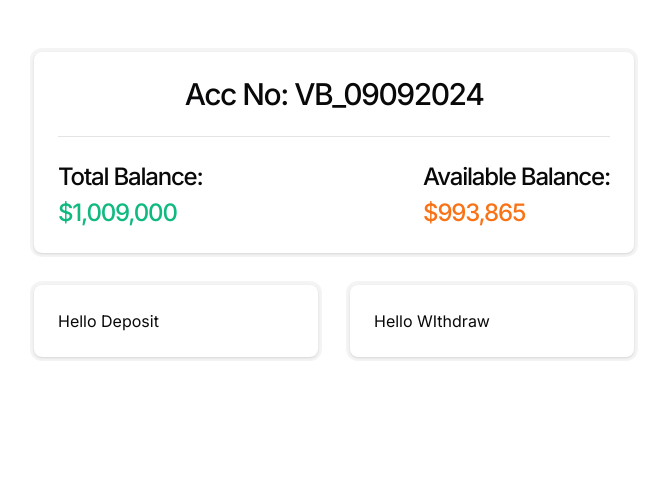
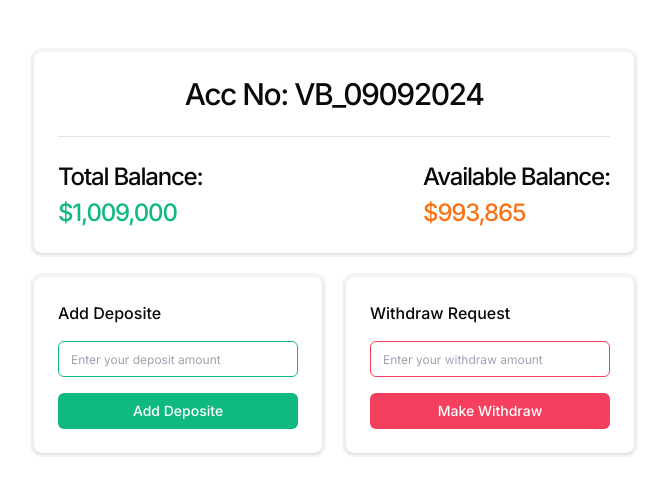
Before and after one commit to robiuzzaman4/vue-bank, a Vue app: page / in a window 1280 px wide. Shown: the top 494 px of the page, without its empty margins (306-973 px from the left). Built offline with nearby package versions, Linux system fonts and the light colour scheme.

Commit message:
feat: deposite and withdraw section input and button design done

```diff
--- a/src/components/Bank.vue
+++ b/src/components/Bank.vue
@@ -10,7 +10,7 @@ const availableBalance = computed(
 
 <template>
   <!-- container -->
-  <div class="w-full max-w-screen-sm mx-auto px-4 py-12 grid gap-6">
+  <div class="w-full max-w-screen-sm mx-auto px-4 py-12 grid gap-4">
     <!-- balance section -->
     <section class="w-full bg-zinc-100 p-1 rounded-xl">
       <div
@@ -41,17 +41,37 @@ const availableBalance = computed(
     </section>
 
     <!-- diposit and withdraw section -->
-    <section class="w-full grid md:grid-cols-2 gap-6">
+    <section class="w-full grid md:grid-cols-2 gap-4">
       <!-- diposit section -->
       <div class="w-full bg-zinc-100 p-1 rounded-xl">
-        <div class="w-full h-full bg-white p-6 rounded-lg shadow">
-          Hello Deposit
+        <div class="w-full h-full bg-white p-6 rounded-lg shadow grid gap-4">
+          <h3 class="text-base font-medium">Add Deposite</h3>
+          <input
+            type="number"
+            class="w-full px-3 py-1.5 h-9 rounded-md bg-white border border-emerald-500 focus-visible:outline-none focus:ring-2 focus:ring-transparent focus:ring-offset-4 focus:ring-offset-emerald-100 text-xs"
+             placeholder="Enter your deposit amount"
+          />
+          <button
+            class="w-full px-3 py-1.5 h-9 rounded-md bg-emerald-500 text-white text-sm font-medium"
+          >
+            Add Deposite
+          </button>
         </div>
       </div>
       <!-- withdraw section -->
       <div class="w-full bg-zinc-100 p-1 rounded-xl">
-        <div class="w-full h-full bg-white p-6 rounded-lg shadow">
-          Hello WIthdraw
+        <div class="w-full h-full bg-white p-6 rounded-lg shadow grid gap-4">
+          <h3 class="text-base font-medium">Withdraw Request</h3>
+          <input
+            type="number"
+            class="w-full px-3 py-1.5 h-9 rounded-md bg-white border border-rose-500 focus-visible:outline-none focus:ring-2 focus:ring-transparent focus:ring-offset-4 focus:ring-offset-rose-100 text-xs"
+            placeholder="Enter your withdraw amount"
+          />
+          <button
+            class="w-full px-3 py-1.5 h-9 rounded-md bg-rose-500 text-white text-sm font-medium"
+          >
+            Make Withdraw
+          </button>
         </div>
       </div>
     </section>
```
